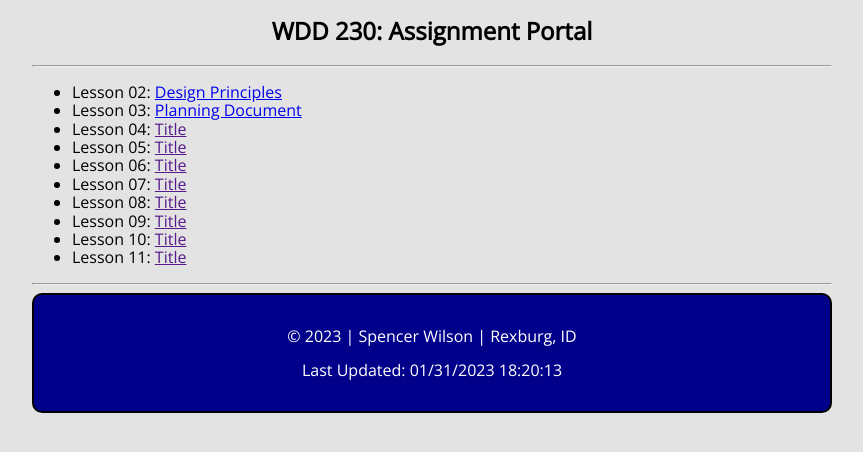
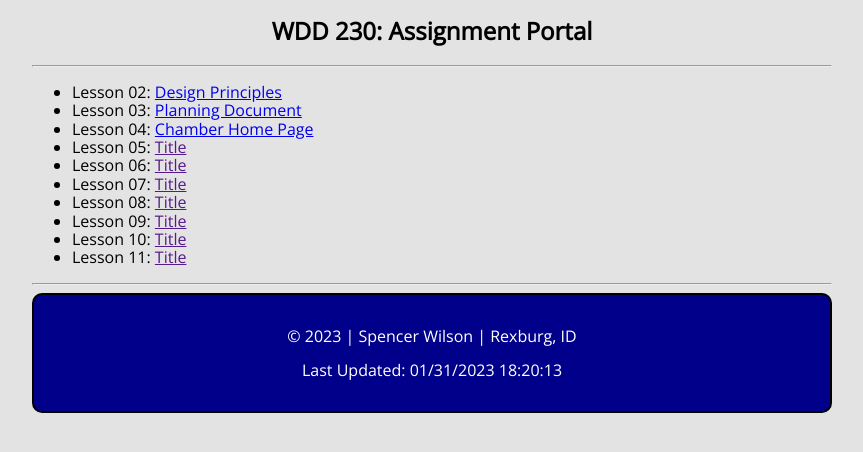
Before and after one commit to Swilsonlds/WDD230, a plain HTML site: page index.html in a window 1280 px wide. Shown: the part 222-674 px from the top of the page, without its empty margins (208-1071 px from the left). Drawn offline with nearby package versions, Linux system fonts and the light colour scheme.

Commit message:
chamber home page link

```diff
--- a/index.html
+++ b/index.html
@@ -23,7 +23,7 @@
         <ul>
             <li>Lesson 02: <a href='./lesson2/design-principles.html' > Design Principles </a></li>
             <li>Lesson 03: <a href='./lesson3/index.html' > Planning Document </a></li>
-            <li>Lesson 04: <a href='' > Title </a></li>
+            <li>Lesson 04: <a href='./chamber/index.html' > Chamber Home Page </a></li>
             <li>Lesson 05: <a href='' > Title </a></li>
             <li>Lesson 06: <a href='' > Title </a></li>
             <li>Lesson 07: <a href='' > Title </a></li>
```
